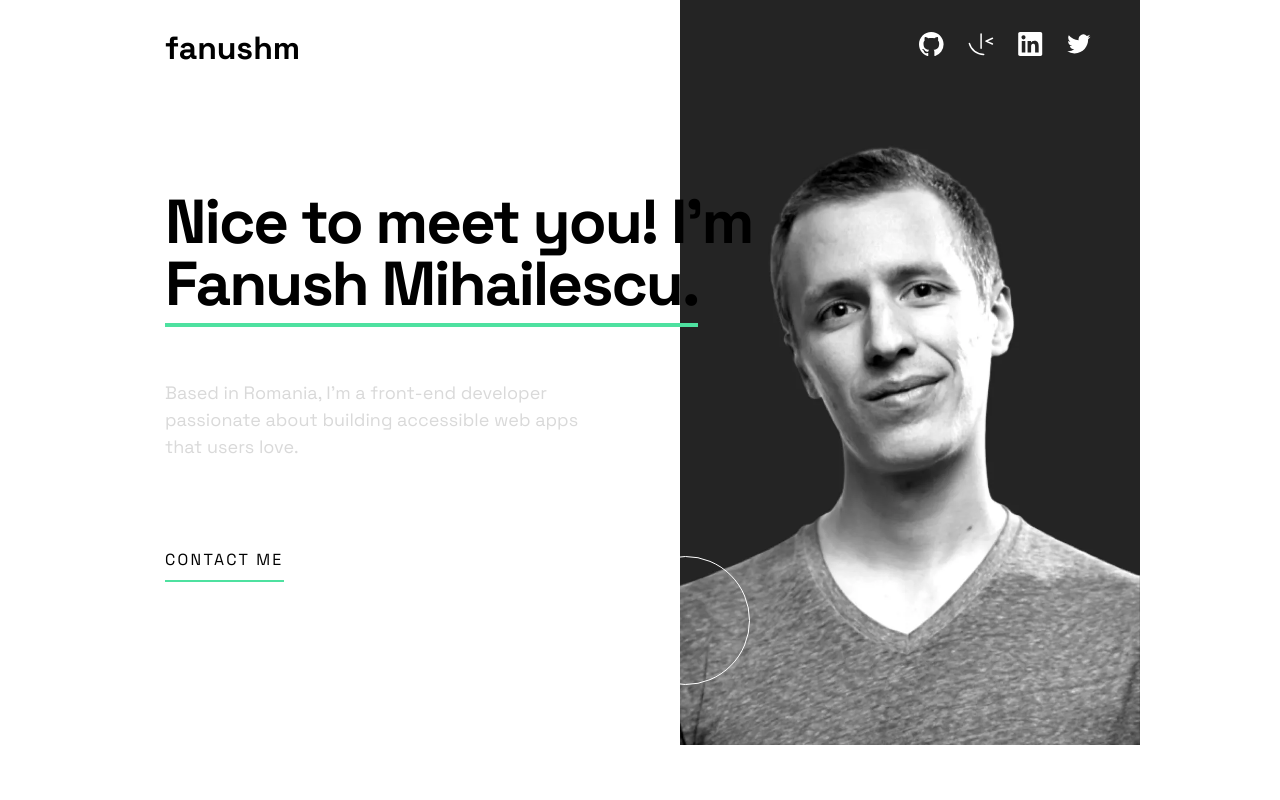
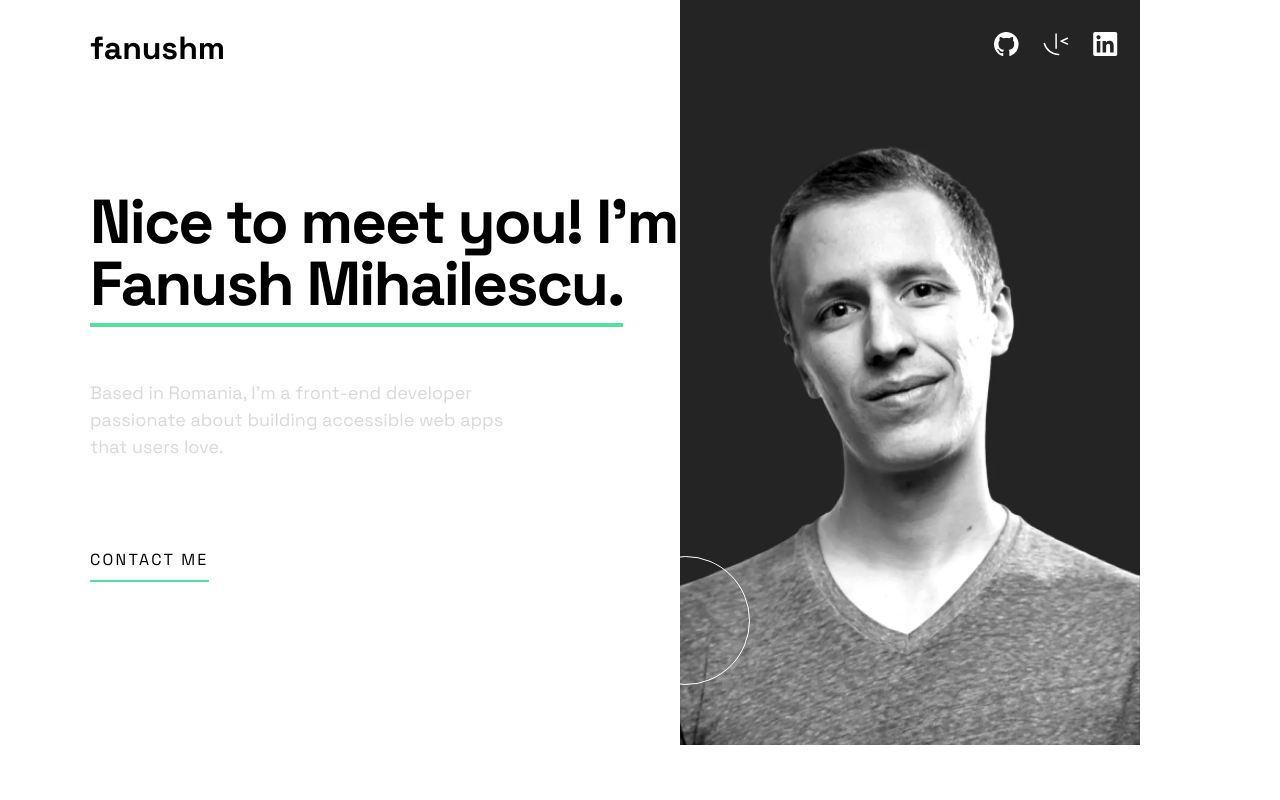
Before and after one commit to Fanushhh/Single-page-portfolio, a React app: page / in a window 1280 px wide. Shown: the top 800 px of the page. Built offline with nearby package versions, Linux system fonts and the light colour scheme; the HTML template or start-up script is replaced by a standard one.

Commit message:
fixed hero image

```diff
--- a/src/components/Hero.tsx
+++ b/src/components/Hero.tsx
@@ -2,7 +2,7 @@ import { websiteData } from "../websiteData";
 
 export const Hero = () => {
   return (
-    <section className="w-full relative sm:bg-hero-img-tablet lg:bg-hero-img-desktop lg:bg-desktop-position 2xl:bg-desktop-xl bg-no-repeat bg-contain bg-right overflow-x-hidden px-4 sm:px-8 sm:before:content-[''] sm:before:w-[129px] sm:before:h-[129px] sm:before:absolute sm:before:bg-pattern-circle sm:before:bg-no-repeat sm:before:bottom-0 sm:before:right-[-70px] sm:after:content-[''] sm:after:w-[530px] sm:after:h-[129px] sm:after:absolute sm:after:bg-pattern-rings sm:after:bg-no-repeat sm:after:top-[90px] sm:after:left-[-340px] sm:after:z-[-1] lg:px-[165px] lg:before:right-[530px] lg:before:bottom-[60px] lg:flex lg:items-center lg:flex-col  lg:w-full">
+    <section className="w-full relative sm:bg-hero-img-tablet lg:bg-hero-img-desktop lg:bg-desktop-position 2xl:bg-desktop-xl bg-no-repeat bg-contain bg-right overflow-x-hidden px-4 sm:px-8 sm:before:content-[''] sm:before:w-[129px] sm:before:h-[129px] sm:before:absolute sm:before:bg-pattern-circle sm:before:bg-no-repeat sm:before:bottom-0 sm:before:right-[-70px] sm:after:content-[''] sm:after:w-[530px] sm:after:h-[129px] sm:after:absolute sm:after:bg-pattern-rings sm:after:bg-no-repeat sm:after:top-[90px] sm:after:left-[-340px] sm:after:z-[-1] lg:px-0 lg:before:right-[530px] lg:before:bottom-[60px] lg:flex lg:items-center lg:flex-col  lg:w-full">
       <div className=" w-full flex flex-col items-center gap-5 h-[383px] bg-hero-img-mobile bg-top bg-no-repeat bg-contain sm:flex-row sm:justify-between sm:items-start sm:h-auto before:content-[''] before:w-[129px] before:h-[129px] before:absolute before:bg-pattern-circle before:bg-no-repeat before:bottom-0 before:right-[-80px] relative after:content-[''] after:w-[530px] after:h-[129px] after:absolute after:bg-pattern-rings after:bg-no-repeat after:top-1/3 after:left-[-340px] after:z-[-1] sm:before:content-none sm:after:content-none sm:bg-none sm:pt-8 lg:max-w-[1100px]">
         <p className="text-heading-m leading-m font-bold sm:text-[32px]">
           {websiteData.heroSection.title}
--- a/tailwind.config.js
+++ b/tailwind.config.js
@@ -35,7 +35,7 @@ export default {
       },
       backgroundPosition:{
         "desktop-position": 'center right 140px',
-        "desktop-xl": 'center right 435px'
+        "desktop-xl": 'center right 300px'
       }
     },
   },
```
